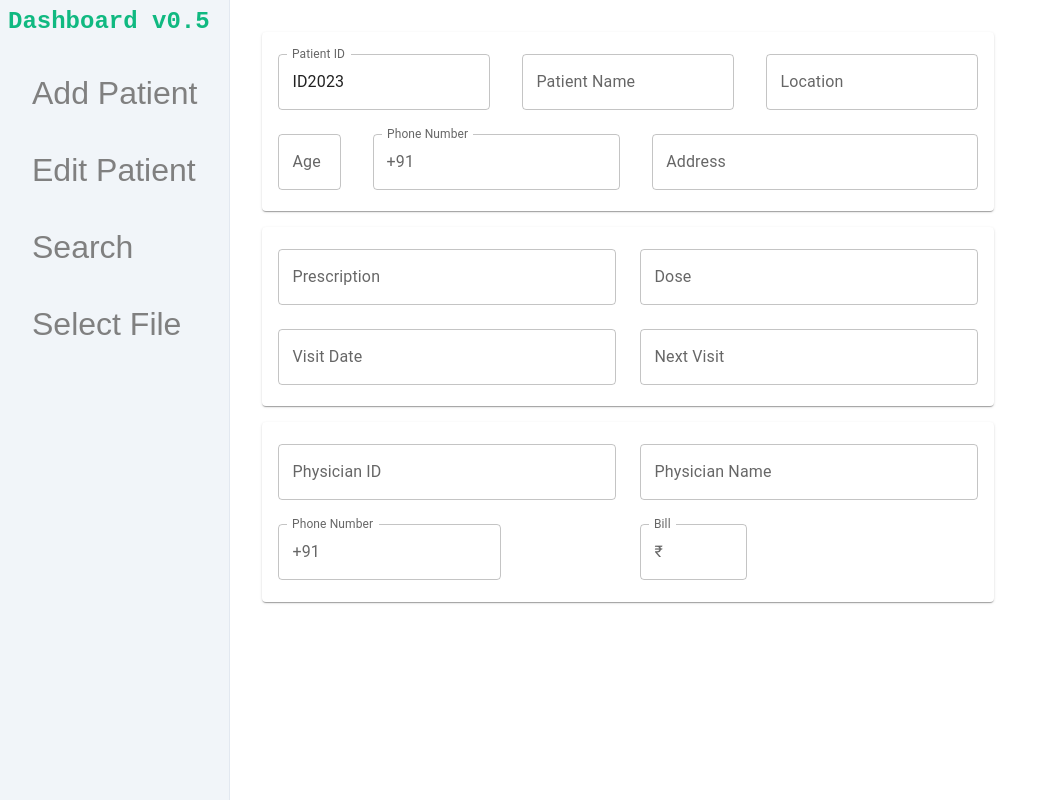
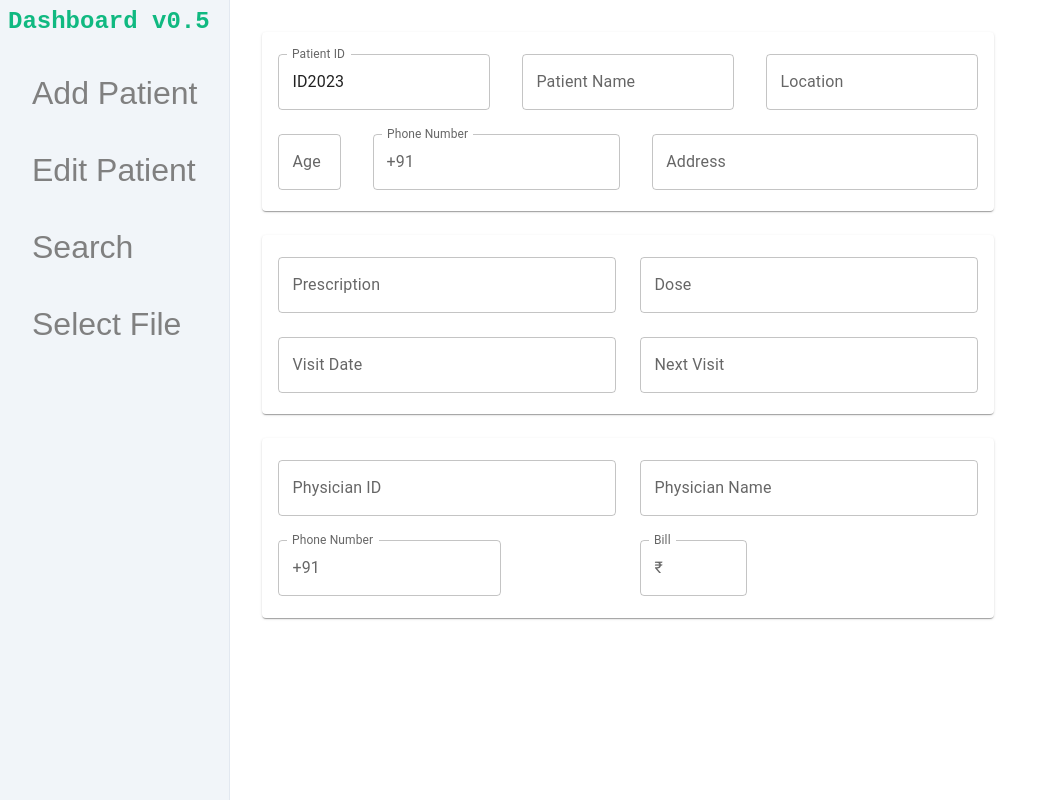
Before and after one commit to furquan-lp/react-patient-db-frontend, a React (Vite) app in the folder react-patients/: page / in a window 1280 px wide. Shown: the whole page, without its empty margins (0-1049 px from the left). Built offline with nearby package versions, Linux system fonts and the light colour scheme.

Commit message:
Increased gap for the main Box

```diff
--- a/react-patients/src/components/ViewAdd.tsx
+++ b/react-patients/src/components/ViewAdd.tsx
@@ -4,7 +4,7 @@ import { AdapterDayjs } from '@mui/x-date-pickers/AdapterDayjs';
 
 export default function ViewAdd() {
   return (
-    <Box sx={{ my: 4, gap: 2, display: 'flex', flexDirection: 'column' }}>
+    <Box sx={{ my: 4, gap: 3, display: 'flex', flexDirection: 'column' }}>
       <Card sx={{ display: 'flex', flexDirection: 'column', justifyContent: 'center', p: 2, height: 1 / 5, width: 700 }}>
         <Box sx={{ display: 'flex', flexDirection: 'column', gap: 3, }}>
           <Box sx={{ display: 'flex', gap: 4 }}>
```
